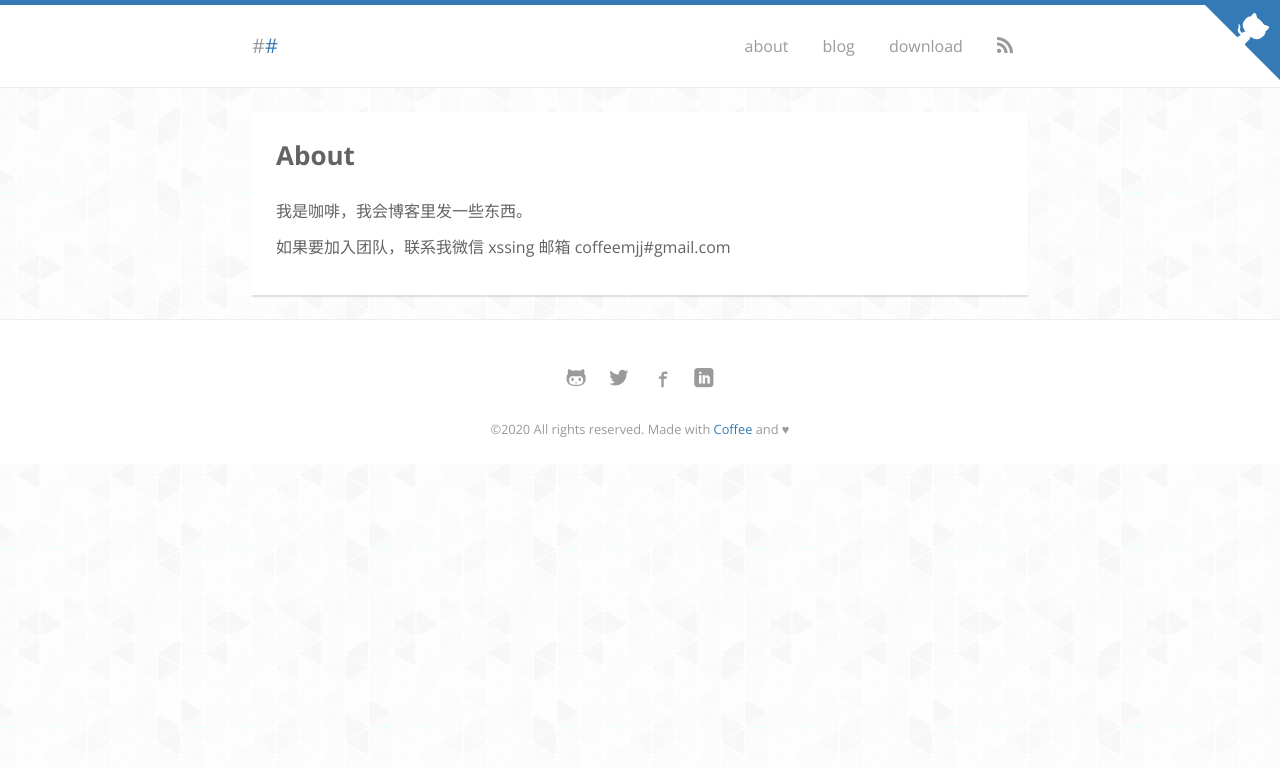
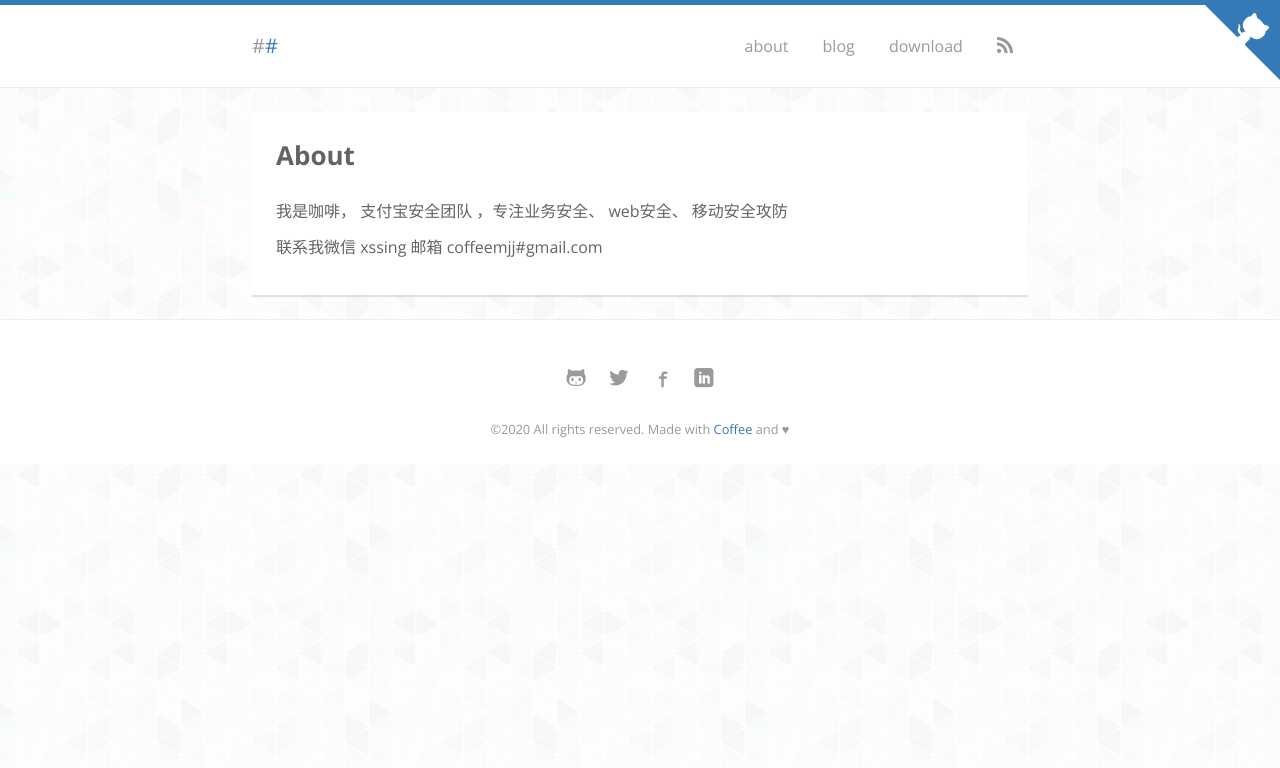
Before and after one commit to Cafexss/Cafexss.github.io, a Jekyll site: the page built from about.md, in a window 1280 px wide. Shown: the top 768 px of the page. Built offline with Jekyll 4.4.1, drawn with Linux system fonts in a browser that asks for light colours; nearby versions of some CDN libraries; some web fonts are replaced.

Commit message:
Update about.md

```diff
--- a/about.md
+++ b/about.md
@@ -4,7 +4,6 @@ title: About
 permalink: /about/
 ---
 
-我是咖啡，我会博客里发一些东西。
+我是咖啡， 支付宝安全团队  ，专注业务安全、 web安全、 移动安全攻防
 
-
-如果要加入团队，联系我微信 xssing 邮箱 coffeemjj#gmail.com
+联系我微信 xssing 邮箱 coffeemjj#gmail.com
```
